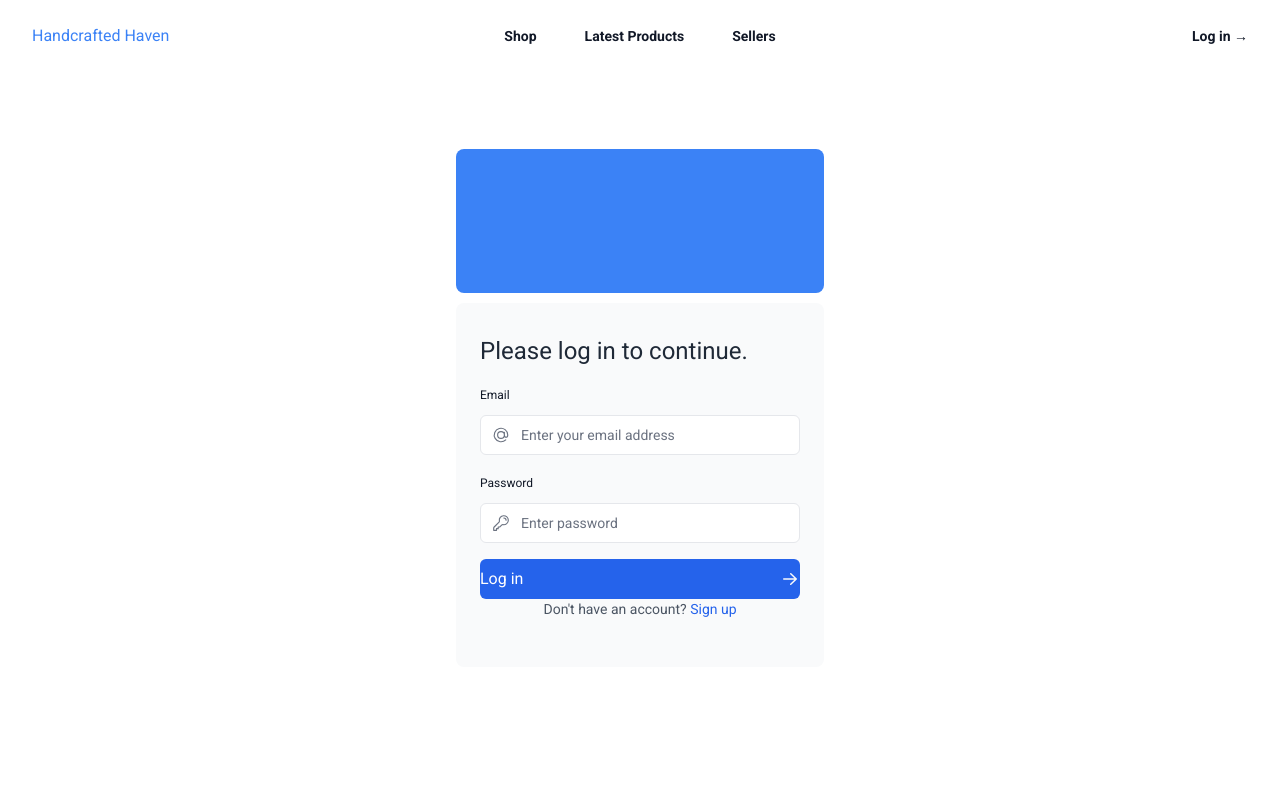
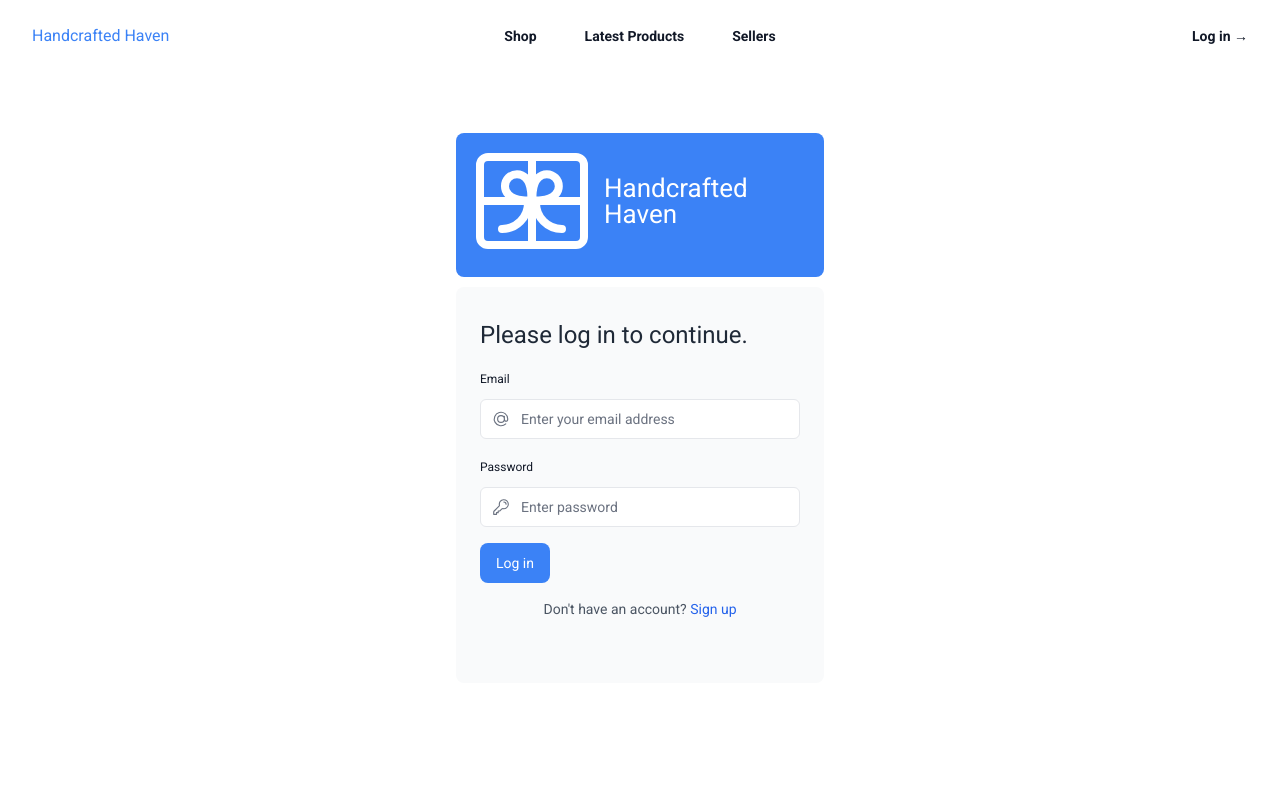
Before and after one commit to taggmcd/handcrafted-haven, a Next.js app: page /login in a window 1280 px wide. Shown: the top 800 px of the page. Built offline with nearby package versions, Linux system fonts and the light colour scheme.

Commit message:
Reviews and Login pages improved. HCHLogo created.

```diff
--- a/src/app/login/page.tsx
+++ b/src/app/login/page.tsx
@@ -2,7 +2,7 @@
 
 export const dynamic = 'force-dynamic';
 
-// import AcmeLogo from '@/app/ui/acme-logo';
+import HCHLogo from '@/app/ui/hch-logo';
 import LoginForm from '@/app/ui/login-form';
 
 export default function LoginPage() {
@@ -10,9 +10,7 @@ export default function LoginPage() {
     <main className="flex items-center justify-center md:h-screen">
       <div className="relative mx-auto flex w-full max-w-[400px] flex-col space-y-2.5 p-4 md:-mt-32">
         <div className="flex h-20 w-full items-end rounded-lg bg-blue-500 p-3 md:h-36">
-          <div className="w-32 text-white md:w-36">
-            {/* <AcmeLogo /> */}
-          </div>
+          <HCHLogo /> {/* Removido o w-32 e md:w-36 */}
         </div>
         <LoginForm />
       </div>
--- /dev/null
+++ b/src/app/ui/hch-logo.tsx
@@ -0,0 +1,11 @@
+import { GiftTopIcon } from '@heroicons/react/24/outline';
+import { roboto } from '@/app/ui/fonts';
+
+export default function HCHLogo() {
+    return (
+      <div className={`${roboto.className} flex flex-row items-center leading-none text-white`}>
+        <GiftTopIcon className="h-32 w-32 mr-2 flex-shrink-0" /> {/* Define o tamanho do ícone diretamente */}
+        <p className="text-[26px]">Handcrafted Haven</p> {/* Define o tamanho do texto diretamente */}
+      </div>
+    );
+  }
--- a/src/app/ui/login-form.tsx
+++ b/src/app/ui/login-form.tsx
@@ -6,8 +6,7 @@ import {
   KeyIcon,
   ExclamationCircleIcon,
 } from '@heroicons/react/24/outline';
-import { ArrowRightIcon } from '@heroicons/react/20/solid';
-// import { Button } from '@/app/ui/button';
+import { Button } from '@/app/ui/button';
 import { useState, useEffect } from 'react'; // Import useState to manage state
 import { authenticate } from '@/app/lib/actions'; // Import your authenticate function
 import { useRouter, useSearchParams } from 'next/navigation'; // Import useRouter for redirection
@@ -102,15 +101,13 @@ function LoginFormComponent() {
             </div>
           </div>
         </div>
-        <button
-          type="submit"
-          className="mt-4 w-full bg-blue-600 text-white py-2 rounded-md flex items-center justify-center"
-          disabled={isPending}
-        >
-          {isPending ? 'Logging in...' : 'Log in'}
-          <ArrowRightIcon className="ml-auto h-5 w-5 text-gray-50" />
-        </button>
-        <div className="text-center">
+        <div className='flex justify-between items-center mt-4'>
+          <Button type="submit">
+            {isPending ? 'Logging in...' : 'Log in'}
+          </Button>
+        </div>
+
+        <div className="text-center mt-4">
           <p className="text-sm text-gray-600">
             Don&apos;t have an account?{' '}
             <a
@@ -122,7 +119,7 @@ function LoginFormComponent() {
           </p>
         </div>
         <div
-          className="flex h-8 items-end space-x-1"
+          className="flex h-8 items-end space-x-1 mt-4"
           aria-live="polite"
           aria-atomic="true"
         >
```
